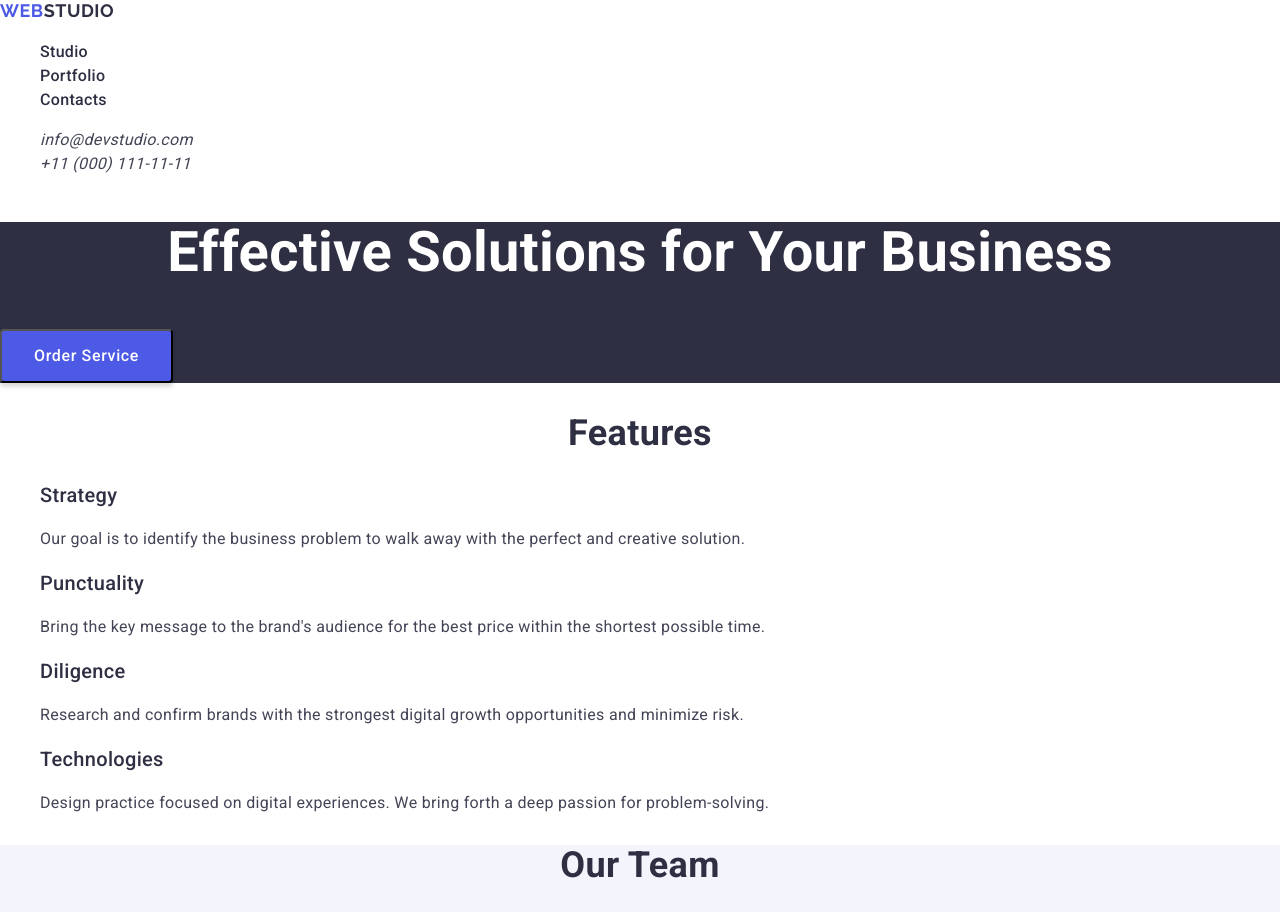
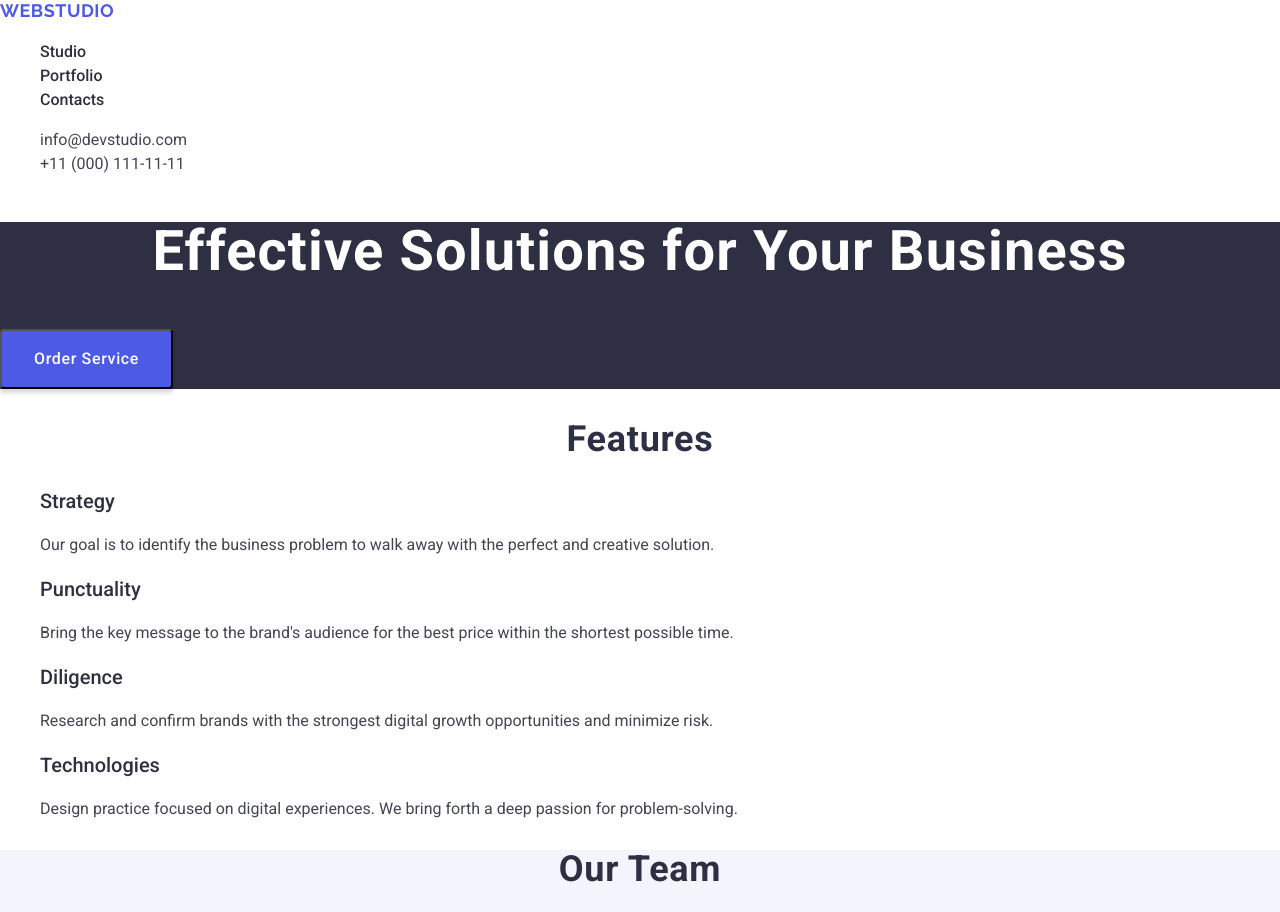
Before and after one commit to VerSerhii/goit-markup-hw-02, a plain HTML site: page index.html in a window 1280 px wide. Shown: the top 912 px of the page. Drawn offline with nearby package versions, Linux system fonts and the light colour scheme.

Commit message:
upgrade html and css

```diff
--- a/css/style.css
+++ b/css/style.css
@@ -1,8 +1,8 @@
 body {
-   font-family: "Roboto", serif;
+   font-family: "Roboto", sans-serif;
    color: #434455;
    line-height: 1.5;
-   letter-spacing: 0.02em;
+   background-color: #ffffff;
 }
 
 a {
@@ -16,19 +16,22 @@ li {
 /* ================================header================================================ */
 
 .header-logo {
-   font-family: "Raleway", serif;
+   font-family: "Raleway", sans-serif;
    font-weight: 700;
    font-size: 18px;
    line-height: 1.17;
    letter-spacing: 0.03em;
    text-transform: uppercase;
+   color: #4d5ae5;
+}
+
+.logo-dark {
    color: #2e2f42;
 }
 
-.logo-blue {
-   color: #4d5ae5;
+.header-contacts {
+   font-style: normal;
 }
-
 .header-link {
    font-weight: 500;
    color: #2e2f42;
@@ -61,24 +64,28 @@ li {
 .hero-title {
    font-weight: 700;
    font-size: 56px;
-   line-height: 1.07143;
+   line-height: 1.07;
    text-align: center;
+   letter-spacing: 0.02em;
    color: #fff;
 }
 
 .hero-button {
+   font-family: "Roboto", sans-serif;
    border-radius: 4px;
    padding: 16px 32px;
    box-shadow: 0 4px 4px 0 rgba(0, 0, 0, 0.15);
    background-color: #4d5ae5;
    font-weight: 500;
    letter-spacing: 0.04em;
+   line-height: 1.5;
    color: #fff;
    cursor: pointer;
 }
 
-.hero-button:hover {
-   border-color: #404BBF;
+.hero-button:hover,
+.hero-button:focus {
+   background-color: #404BBF;
 }
 
 /* =========================================features============================================ */
@@ -86,6 +93,7 @@ li {
    font-weight: 700;
    font-size: 36px;
    line-height: 1.11111;
+   letter-spacing: 0.02em;
    text-align: center;
    color: #2e2f42;
 }
@@ -104,14 +112,17 @@ li {
 }
 
 .team-title {
+   text-transform: capitalize;
    font-weight: 700;
    font-size: 36px;
-   line-height: 1.11111;
+   line-height: 1.11;
+   letter-spacing: 0.02em;
    text-align: center;
    color: #2e2f42;
 }
 
 .team-list {
+   background-color: #FFFFFF;
    border-radius: 0 0 4px 4px;
    padding: 0px 0px 32px 0px;
    box-shadow: 0 2px 1px 0 rgba(46, 47, 66, 0.08), 0 1px 1px 0 rgba(46, 47, 66, 0.16), 0 1px 6px 0 rgba(46, 47, 66, 0.08);
@@ -122,6 +133,7 @@ li {
    font-weight: 500;
    font-size: 20px;
    line-height: 1.2;
+   letter-spacing: 0.02em;
    text-align: center;
    color: #2e2f42;
 }
@@ -132,9 +144,11 @@ li {
 /* ========================================Our portfolio============================================= */
 
 .portfolio-title {
+   text-transform: capitalize;
    font-weight: 700;
    font-size: 36px;
-   line-height: 1.11111;
+   line-height: 1.11;
+   letter-spacing: 0.02em;
    text-align: center;
    color: #2e2f42;
 }
@@ -143,6 +157,7 @@ li {
    font-weight: 500;
    font-size: 20px;
    line-height: 1.2;
+   letter-spacing: 0.02em;
    color: #2e2f42;
 }
 
@@ -153,9 +168,10 @@ li {
 }
 
 .footer-logo {
+   font-family: "Raleway", sans-serif;
    font-weight: 700;
    font-size: 18px;
-   line-height: 1.16667;
+   line-height: 1.17;
    letter-spacing: 0.03em;
    text-transform: uppercase;
    color: #f4f4fd;
--- a/index.html
+++ b/index.html
@@ -28,25 +28,25 @@
       <nav>
         <!-- logo -->
         <a class="header-logo" href="./index.html"
-          ><span class="logo-blue">Web</span>Studio</a
+          >Web<span class="logo-part">Studio</span></a
         >
         <ul>
           <li>
             <a class="header-link" href="./index.html">Studio</a>
           </li>
           <li>
-            <a class="header-link" href="./index.html">Portfolio</a>
+            <a class="header-link" href="">Portfolio</a>
           </li>
           <li>
-            <a class="header-link" href="./index.html">Contacts</a>
+            <a class="header-link" href="">Contacts</a>
           </li>
         </ul>
       </nav>
 
       <!-- contacts -->
-      <address>
-        <ul>
-          <li>
+      <address class="header-contacts">
+        <ul class="contacts-list">
+          <li class="contacts-item">
             <a class="contacts-link" href="mailto:info@devstudio.com"
               >info@devstudio.com</a
             >
@@ -226,7 +226,7 @@
     <!-- footer -->
     <footer class="footer">
       <a class="footer-logo" href="./index.html"
-        ><span class="logo-blue">Web</span>Studio</a
+        >Web<span class="logo-part">Studio</span></a
       >
       <p class="footer-text">
         Increase the flow of customers and sales for your business with digital
```
